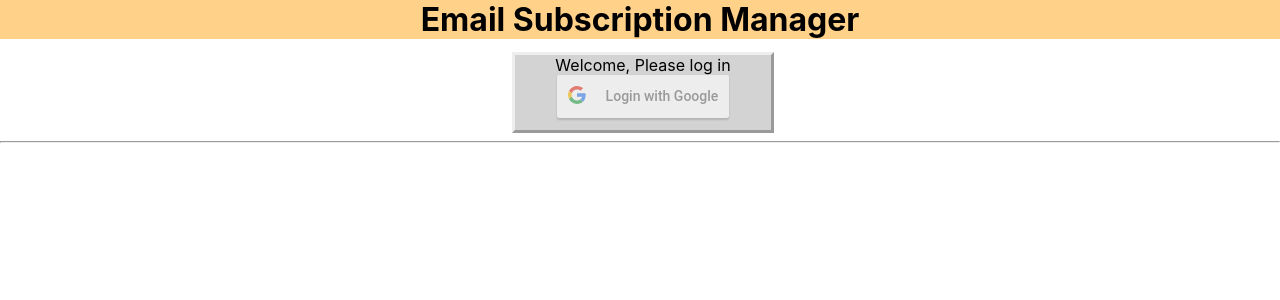
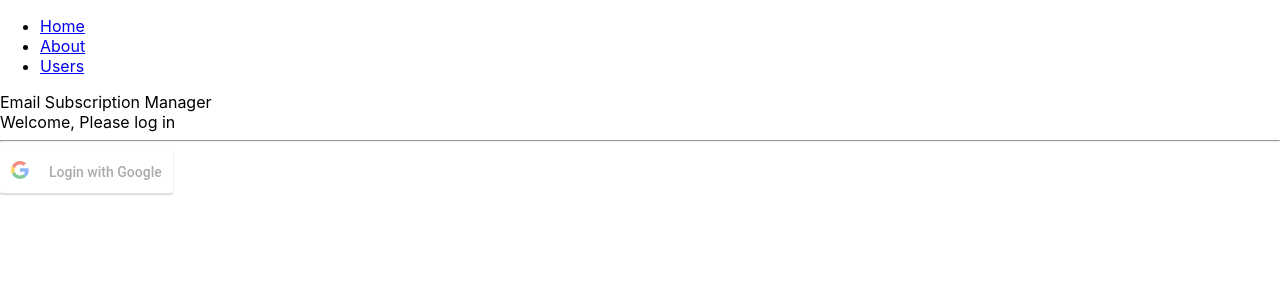
Before and after one commit to bixingxie/Email-Subscription-Manger, a React (Create React App) app in the folder esm-app/: page / in a window 1280 px wide. Shown: the top 300 px of the page. Built offline with nearby package versions, Linux system fonts and the light colour scheme.

Commit message:
Made UI prettier. WIP

```diff
--- a/esm-app/src/App.js
+++ b/esm-app/src/App.js
@@ -1,7 +1,21 @@
 import React from "react";
 import { GoogleLogin } from "react-google-login";
 import { GoogleLogout } from "react-google-login";
-import { Jumbotron, Button, Table } from "reactstrap";
+import {
+  Card,
+  CardText,
+  CardBody,
+  CardTitle,
+  CardSubtitle,
+  Button,
+  Table,
+  Nav,
+  NavItem,
+  NavLink,
+  Spinner
+} from "reactstrap";
+import { NavLink as RRNavLink } from "react-router-dom";
+import { BrowserRouter as Router, Switch, Route } from "react-router-dom";
 import "./App.css";
 
 // Given by Google API
@@ -10,16 +24,74 @@ const CLIENT_ID =
 
 class App extends React.Component {
   render() {
-    var login = <Login />;
+    return (
+      <Router>
+        <div>
+          <Nav tabs>
+            <NavItem>
+              <NavLink tag={RRNavLink} exact to="/" activeClassName="active">
+                Home
+              </NavLink>
+            </NavItem>
+            <NavItem>
+              <NavLink
+                tag={RRNavLink}
+                exact
+                to="/about"
+                activeClassName="active"
+              >
+                About
+              </NavLink>
+            </NavItem>
+            <NavItem>
+              <NavLink
+                tag={RRNavLink}
+                exact
+                to="/users"
+                activeClassName="active"
+              >
+                Users
+              </NavLink>
+            </NavItem>
+          </Nav>
 
-    return <div>{login}</div>;
+          <Switch>
+            <Route path="/about">
+              <About />
+            </Route>
+            <Route path="/users">
+              <Users />
+            </Route>
+            <Route path="/">
+              <Home />
+            </Route>
+          </Switch>
+        </div>
+      </Router>
+    );
   }
 }
+
+const Home = () => {
+  const login = <Login />;
+  return <div>{login}</div>;
+};
+
+const About = () => {
+  return <h2>About</h2>;
+};
+
+const Users = () => {
+  return <h2>Users</h2>;
+};
 
 class SubscriptionManager extends React.Component {
   constructor() {
     super();
-    this.state = { data: null };
+    this.state = {
+      data: null,
+      loaded: false
+    };
   }
 
   componentDidMount() {
@@ -30,33 +102,37 @@ class SubscriptionManager extends React.Component {
       }
     })
       .then(response => response.json())
-      .then(data => this.setState({ data: data }));
+      .then(data => this.setState({ data: data, loaded: true }));
   }
 
   render() {
     return (
-      <Table>
+      <div>
+        {this.state.loaded ? (
+          <Table dark>
             <thead>
               <tr>
+                <th>#</th>
                 <th>Vendor Name</th>
-            <th>Unsubscribe Link</th>
+                <th>Link to Unsubscribe</th>
               </tr>
             </thead>
             <tbody>
-          {
-            this.state.data ? Object.keys(this.state.data).map(
-              (key) => {
+              {Object.keys(this.state.data).map((key, index) => {
                 return (
                   <tr>
+                    <th scope="row">{index}</th>
                     <td>{key}</td>
                     <td>{this.state.data[key]}</td>
                   </tr>
-                )
-              }
-            ) : null
-          }
+                );
+              })}
             </tbody>
           </Table>
+        ) : (
+          <Spinner color="dark" />
+        )}
+      </div>
     );
   }
 }
@@ -65,7 +141,6 @@ class Login extends React.Component {
   constructor() {
     super();
     this.state = {
-      managerOpen: false,
       isAuthenticated: false,
       userEmail: null,
       userName: null,
@@ -113,10 +188,6 @@ class Login extends React.Component {
     alert(error);
   };
 
-  showSubscriptions = () => {
-    this.setState({ managerOpen: !this.state.managerOpen });
-  };
-
   render() {
     let logInOrOutButton;
 
@@ -143,31 +214,23 @@ class Login extends React.Component {
 
     return (
       <div>
-        <Jumbotron>
-          <div className="title">
-            <h1> Email Subscription Manager </h1>
-          </div>
-          <div className="login">
-            <div className="loginBox">
+        <Card>
+          <CardBody>
+            <CardTitle>Email Subscription Manager</CardTitle>
+
+            <CardSubtitle>
               {" "}
               Welcome,{" "}
               {this.state.isAuthenticated
                 ? this.state.userName
                 : "Please log in"}{" "}
+            </CardSubtitle>
 
-            <div className="loginButton">
+            {this.state.isAuthenticated ? <SubscriptionManager /> : <hr />}
+
             {logInOrOutButton}
-            </div>
-            </div>
-          </div>
-          <hr />
-          {this.state.isAuthenticated ? (
-            <Button color="primary" onClick={this.showSubscriptions}>
-              Manage Subscriptions
-            </Button>
-          ) : null}
-          {this.state.managerOpen ? <SubscriptionManager /> : null}
-        </Jumbotron>
+          </CardBody>
+        </Card>
       </div>
     );
   }
```
Lines whose indentation alone changed are shown as unchanged.
